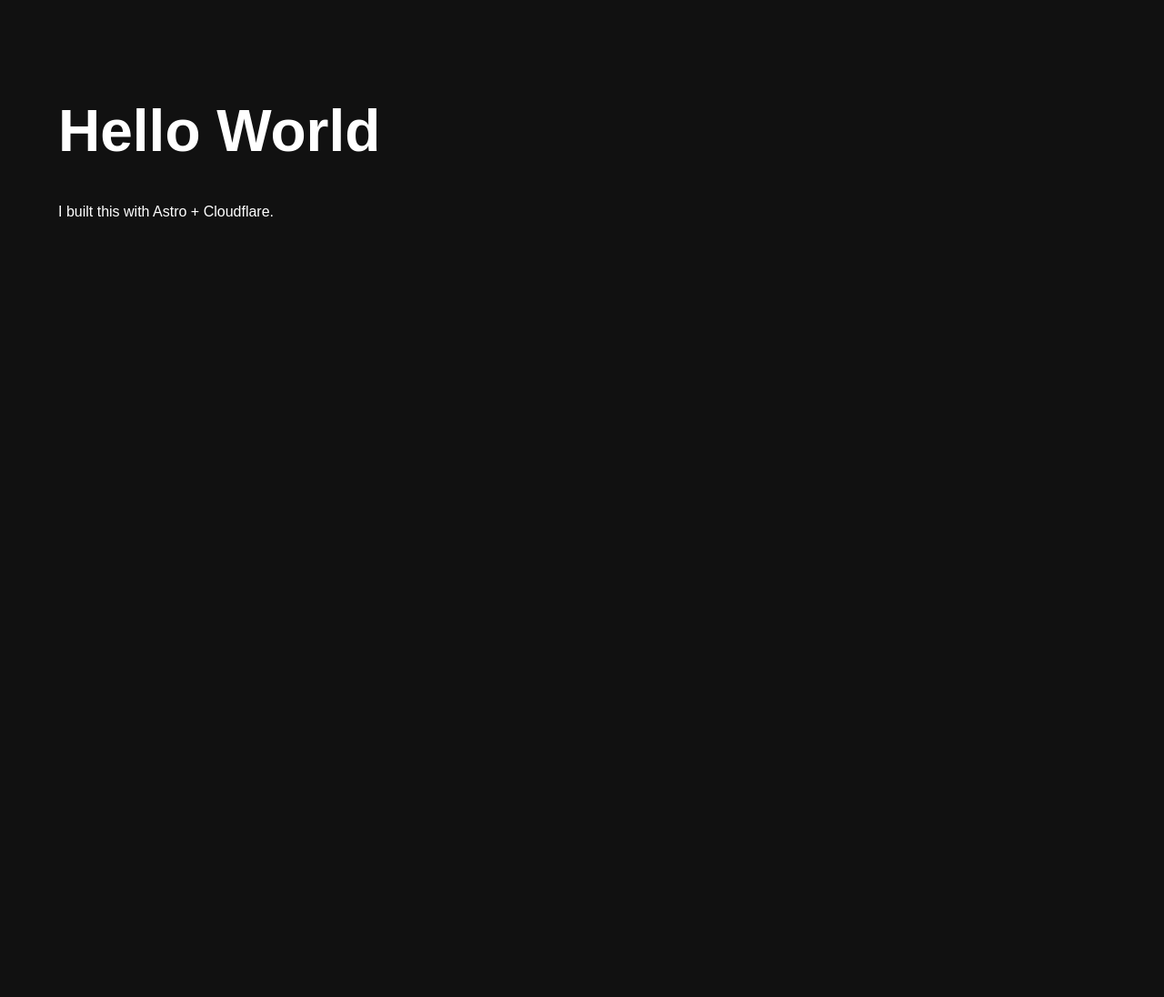
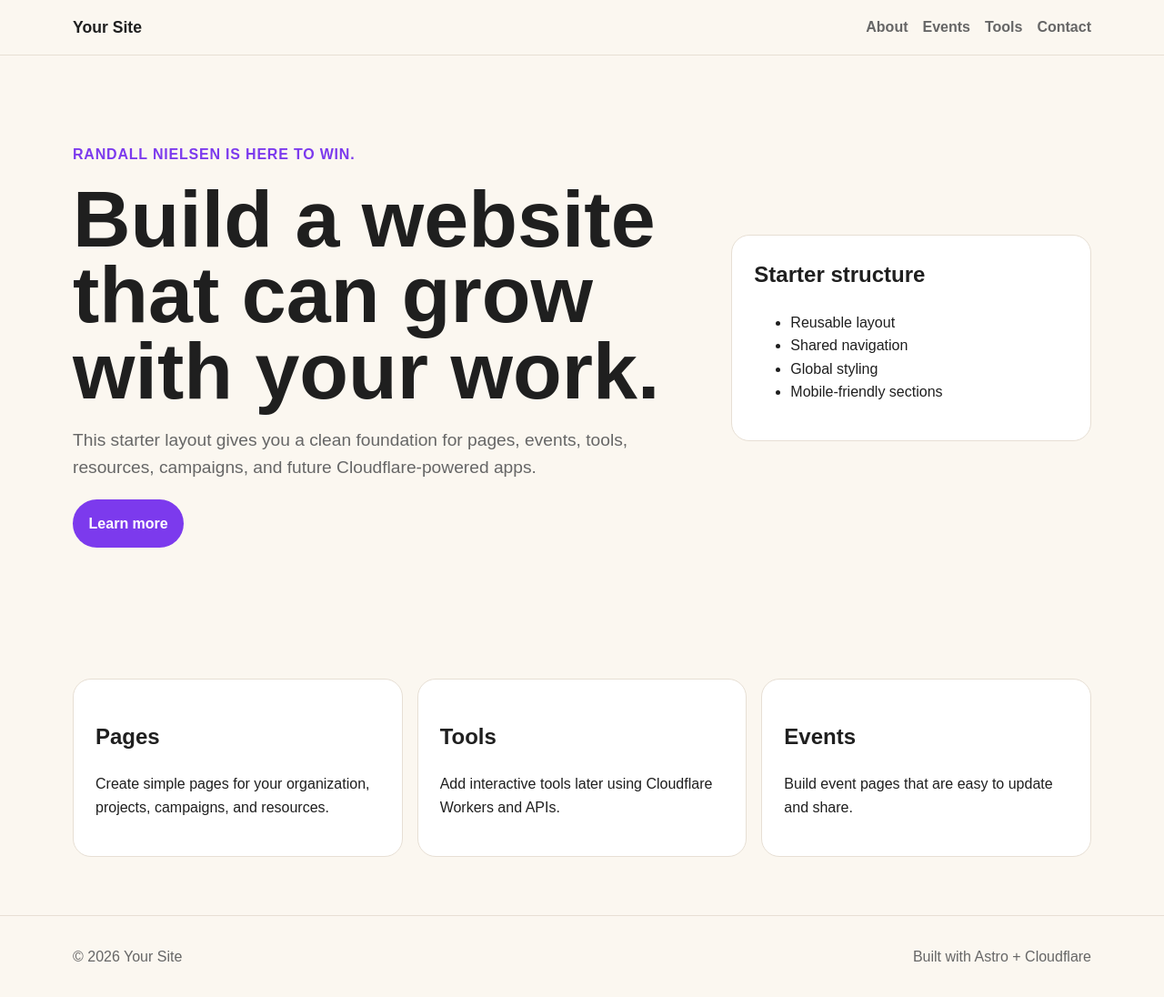
Before and after one commit to randallnl/randall-nielsen-site, an Astro site: page / in a window 1280 px wide. Shown: the whole page at 91% size. Before the commit the page ends 800 px from the top, so only its background shows below. Built offline with nearby package versions, Linux system fonts and the light colour scheme; Astro itself is replaced by a stand-in of ours.

```diff
--- /dev/null
+++ b/src/components/Footer.astro
@@ -0,0 +1,25 @@
+<footer class="site-footer">
+  <div class="container footer-wrap">
+    <p>© 2026 Your Site</p>
+    <p>Built with Astro + Cloudflare</p>
+  </div>
+</footer>
+
+<style>
+  .site-footer {
+    border-top: 1px solid var(--border);
+    padding: 2rem 0;
+    color: var(--muted);
+  }
+
+  .footer-wrap {
+    display: flex;
+    justify-content: space-between;
+    gap: 1rem;
+    flex-wrap: wrap;
+  }
+
+  p {
+    margin: 0;
+  }
+</style>
--- /dev/null
+++ b/src/components/Navbar.astro
@@ -0,0 +1,60 @@
+<header class="site-header">
+  <div class="container nav-wrap">
+    <a class="logo" href="/">Your Site</a>
+
+    <nav aria-label="Main navigation">
+      <a href="/about">About</a>
+      <a href="/events">Events</a>
+      <a href="/tools">Tools</a>
+      <a href="/contact">Contact</a>
+    </nav>
+  </div>
+</header>
+
+<style>
+  .site-header {
+    background: rgba(251, 247, 240, 0.92);
+    border-bottom: 1px solid var(--border);
+    position: sticky;
+    top: 0;
+    z-index: 10;
+    backdrop-filter: blur(8px);
+  }
+
+  .nav-wrap {
+    display: flex;
+    align-items: center;
+    justify-content: space-between;
+    padding: 1rem 0;
+    gap: 1rem;
+  }
+
+  .logo {
+    font-weight: 900;
+    text-decoration: none;
+    font-size: 1.1rem;
+  }
+
+  nav {
+    display: flex;
+    gap: 1rem;
+    flex-wrap: wrap;
+  }
+
+  nav a {
+    text-decoration: none;
+    color: var(--muted);
+    font-weight: 700;
+  }
+
+  nav a:hover {
+    color: var(--text);
+  }
+
+  @media (max-width: 640px) {
+    .nav-wrap {
+      align-items: flex-start;
+      flex-direction: column;
+    }
+  }
+</style>
--- /dev/null
+++ b/src/layouts/BaseLayout.astro
@@ -0,0 +1,30 @@
+---
+import Navbar from "../components/Navbar.astro";
+import Footer from "../components/Footer.astro";
+import "../styles/global.css";
+
+const {
+  title = "Your Site",
+  description = "A clean starter website built with Astro."
+} = Astro.props;
+---
+
+<!doctype html>
+<html lang="en">
+  <head>
+    <meta charset="UTF-8" />
+    <meta name="description" content={description} />
+    <meta name="viewport" content="width=device-width, initial-scale=1.0" />
+    <title>{title}</title>
+  </head>
+
+  <body>
+    <Navbar />
+
+    <main>
+      <slot />
+    </main>
+
+    <Footer />
+  </body>
+</html>
--- a/src/pages/index.astro
+++ b/src/pages/index.astro
@@ -1,18 +1,104 @@
 ---
-import "../styles/global.css";
+import BaseLayout from "../layouts/BaseLayout.astro";
 ---
 
-<html lang="en">
-  <head>
-    <meta charset="UTF-8" />
-    <meta name="viewport" content="width=device-width" />
-    <title>My Website</title>
-  </head>
+<BaseLayout
+  title="Home | Your Site"
+  description="A clean starter homepage built with Astro and Cloudflare."
+>
+  <section class="hero">
+    <div class="container hero-grid">
+      <div>
+        <p class="eyebrow">Randall Nielsen is here to win.</p>
+        <h1>Build a website that can grow with your work.</h1>
+        <p class="intro">
+          This starter layout gives you a clean foundation for pages, events,
+          tools, resources, campaigns, and future Cloudflare-powered apps.
+        </p>
+        <a class="button" href="/about">Learn more</a>
+      </div>
 
-  <body>
-    <main>
-      <h1>Hello World</h1>
-      <p>I built this with Astro + Cloudflare.</p>
-    </main>
-  </body>
-</html>
+      <div class="hero-card card">
+        <h2>Starter structure</h2>
+        <ul>
+          <li>Reusable layout</li>
+          <li>Shared navigation</li>
+          <li>Global styling</li>
+          <li>Mobile-friendly sections</li>
+        </ul>
+      </div>
+    </div>
+  </section>
+
+  <section class="section">
+    <div class="container feature-grid">
+      <article class="card">
+        <h2>Pages</h2>
+        <p>Create simple pages for your organization, projects, campaigns, and resources.</p>
+      </article>
+
+      <article class="card">
+        <h2>Tools</h2>
+        <p>Add interactive tools later using Cloudflare Workers and APIs.</p>
+      </article>
+
+      <article class="card">
+        <h2>Events</h2>
+        <p>Build event pages that are easy to update and share.</p>
+      </article>
+    </div>
+  </section>
+</BaseLayout>
+
+<style>
+  .hero {
+    padding: 5rem 0;
+  }
+
+  .hero-grid {
+    display: grid;
+    grid-template-columns: 1.4fr 0.8fr;
+    gap: 2rem;
+    align-items: center;
+  }
+
+  .eyebrow {
+    color: var(--accent);
+    font-weight: 900;
+    text-transform: uppercase;
+    letter-spacing: 0.05em;
+  }
+
+  h1 {
+    font-size: clamp(2.5rem, 7vw, 5.5rem);
+    line-height: 0.95;
+    margin: 0 0 1rem;
+  }
+
+  .intro {
+    color: var(--muted);
+    font-size: 1.2rem;
+    max-width: 62ch;
+  }
+
+  .hero-card h2 {
+    margin-top: 0;
+  }
+
+  .feature-grid {
+    display: grid;
+    grid-template-columns: repeat(3, 1fr);
+    gap: 1rem;
+  }
+
+  @media (max-width: 800px) {
+    .hero-grid,
+    .feature-grid {
+      grid-template-columns: 1fr;
+    }
+
+    .hero {
+      padding: 3rem 0;
+    }
+  }
+</style>
--- a/src/styles/global.css
+++ b/src/styles/global.css
@@ -1,14 +1,63 @@
+:root {
+  --bg: #fbf7f0;
+  --text: #1f1f1f;
+  --muted: #666;
+  --card: #ffffff;
+  --accent: #7c3aed;
+  --accent-dark: #5b21b6;
+  --border: #e7dfd4;
+  --max-width: 1120px;
+}
+
+* {
+  box-sizing: border-box;
+}
+
+html {
+  font-family: Arial, Helvetica, sans-serif;
+  background: var(--bg);
+  color: var(--text);
+}
+
 body {
   margin: 0;
-  font-family: Arial, sans-serif;
-  background: #111;
-  color: white;
+  line-height: 1.6;
 }
 
-main {
-  padding: 4rem;
+a {
+  color: inherit;
 }
 
-h1 {
-  font-size: 4rem;
+img {
+  max-width: 100%;
 }
+
+.container {
+  width: min(100% - 2rem, var(--max-width));
+  margin: 0 auto;
+}
+
+.button {
+  display: inline-block;
+  background: var(--accent);
+  color: white;
+  text-decoration: none;
+  padding: 0.85rem 1.1rem;
+  border-radius: 999px;
+  font-weight: 700;
+}
+
+.button:hover {
+  background: var(--accent-dark);
+}
+
+.section {
+  padding: 4rem 0;
+}
+
+.card {
+  background: var(--card);
+  border: 1px solid var(--border);
+  border-radius: 1.25rem;
+  padding: 1.5rem;
+}
```
Also changed, not shown: src/pages/about.astro (added, +18 -0 lines), src/pages/events.astro (added, +18 -0 lines), .wrangler/deploy/config.json (added), 9 other files.
